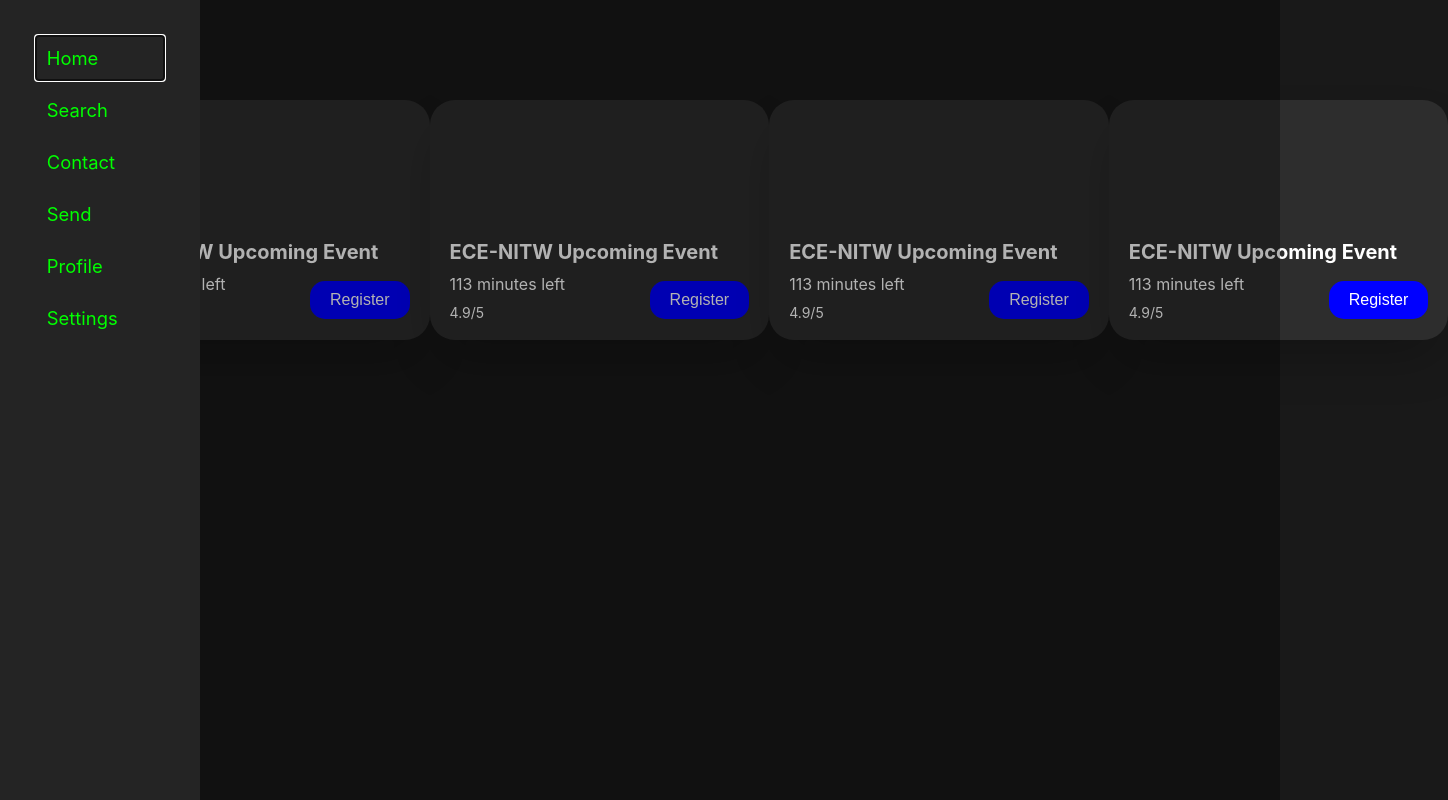
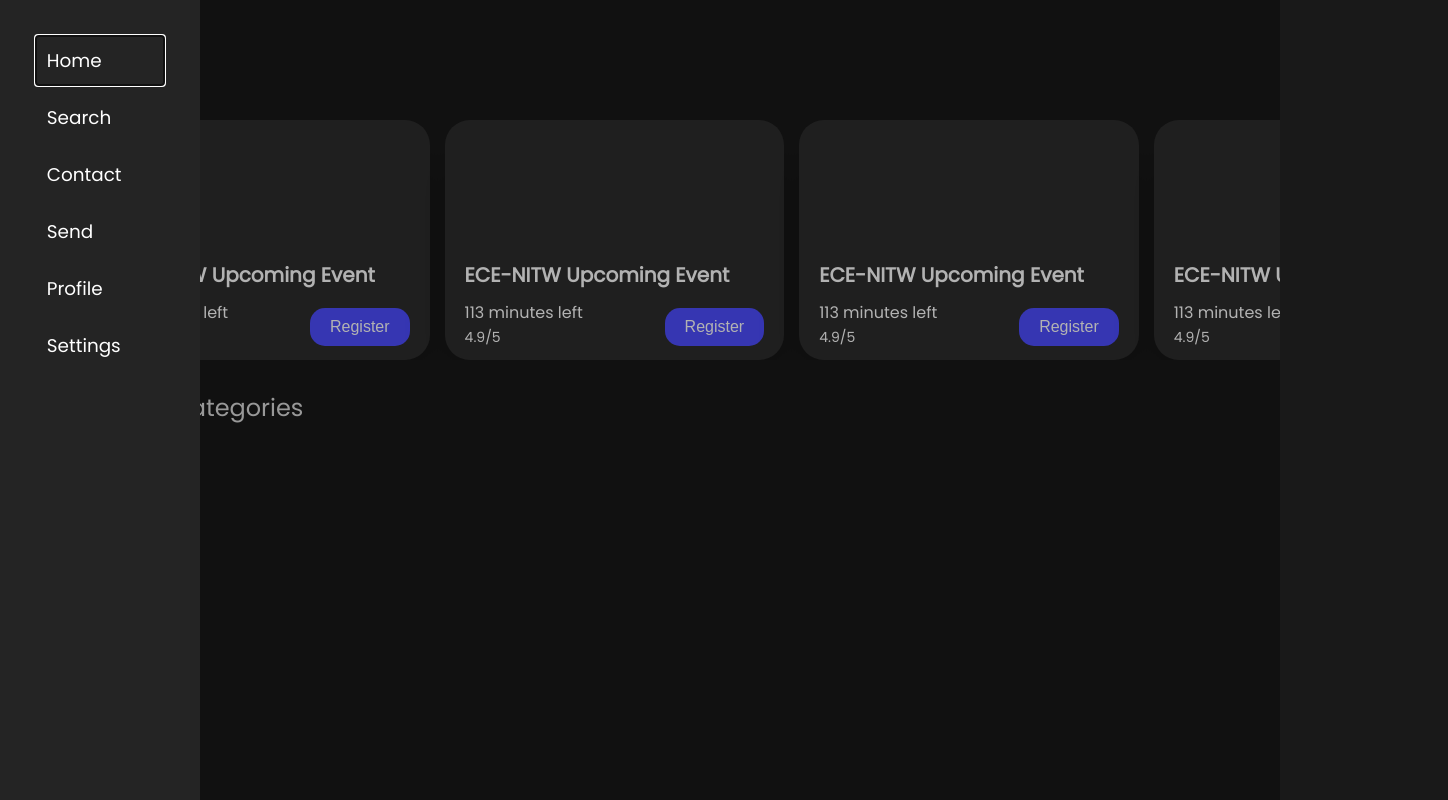
Before and after one commit to ECE-Society-NITW/ECES_Website_ReactJS, a React (Create React App) app: page / in a window 1280 px wide. Shown: the whole page, 1448 px wide, since content can reach past the window. Built offline with nearby package versions, Linux system fonts and the light colour scheme.

Commit message:
event-container

```diff
--- a/public/index.html
+++ b/public/index.html
@@ -24,6 +24,9 @@
       work correctly both with client-side routing and a non-root public URL.
       Learn how to configure a non-root public URL by running `npm run build`.
     -->
+    <link rel="preconnect" href="https://fonts.googleapis.com">
+<link rel="preconnect" href="https://fonts.gstatic.com" crossorigin>
+<link href="https://fonts.googleapis.com/css2?family=Poppins&display=swap" rel="stylesheet">
     <title>React App</title>
   </head>
   <body>
--- a/src/App.css
+++ b/src/App.css
@@ -2,11 +2,18 @@
   margin: 0;
   background-color: #191919; /* Dark gray background color */
   color: white;
-  font-family: -apple-system, BlinkMacSystemFont, "Segoe UI", Roboto, "Helvetica Neue", Arial, sans-serif;
+  font-family: 'Poppins', sans-serif;
 }
 
 .App {
   text-align: left;
+}
+
+.title{
+  margin-left: 100px;
+  margin-top: 30px;
+  font-size: 2.5rem;
+  font-weight: 800;
 }
 
 .sidebar{
@@ -18,8 +25,22 @@
 
 .event-container{
   display: flex;
+  overflow-x: auto;
+  white-space: nowrap;
   justify-content: space-between;
-
-  margin-top: 100px;
+  margin-top: 30px;
   margin-left: 90px;
 }
+.event-container > * {
+  margin-right: 15px;
+}
+.event-container::-webkit-scrollbar {
+  display: none;
+}
+
+.title-2{
+  margin-left: 100px;
+  margin-top: 30px;
+  font-size: 1.5rem;
+  color: #dadada;
+}
--- a/src/App.js
+++ b/src/App.js
@@ -5,6 +5,9 @@
 function App() {
   return (
     <div>
+      <div className='title'>
+        ECES
+      </div>
       <div className="sidebar">
         <Sidebar />
       </div>
@@ -13,6 +16,14 @@
         <EventComponent />
         <EventComponent />
         <EventComponent />
+        <EventComponent />
+        <EventComponent />
+        <EventComponent />
+        <EventComponent />
+        <EventComponent />
+      </div>
+      <div className='title-2'>
+        Event Categories
       </div>
     </div>
 
--- a/src/eventCard.css
+++ b/src/eventCard.css
@@ -1,5 +1,7 @@
 .event-component {
     background-color: rgb(45, 45, 45);
+    border-color: aliceblue;
+    border: 2px;
     color: white;
     width: 300px;
     padding: 20px;
@@ -17,7 +19,7 @@
 
   .event-component p {
     font-size: 16px;
-    margin-bottom: 10px;
+    margin-bottom: 2px;
     text-align: left;
   }
 
@@ -28,7 +30,7 @@
   }
 
   .register-button {
-    background-color: blue;
+    background-color: rgb(77, 77, 255);
     color: white;
     border: none;
     padding: 10px 20px;
--- a/src/index.js
+++ b/src/index.js
@@ -11,6 +11,8 @@
   </React.StrictMode>
 );
 
+
+
 // If you want to start measuring performance in your app, pass a function
 // to log results (for example: reportWebVitals(console.log))
 // or send to an analytics endpoint. Learn more: https://bit.ly/CRA-vitals
--- a/src/sidebar.css
+++ b/src/sidebar.css
@@ -17,7 +17,7 @@
 .bm-item {
     display: block;
     padding: 10px;
-    color: #00ff00;
+    color: #ffffff;
     text-decoration: none;
     margin-bottom: 10px;
     transition: color 0.3s ease;
```
